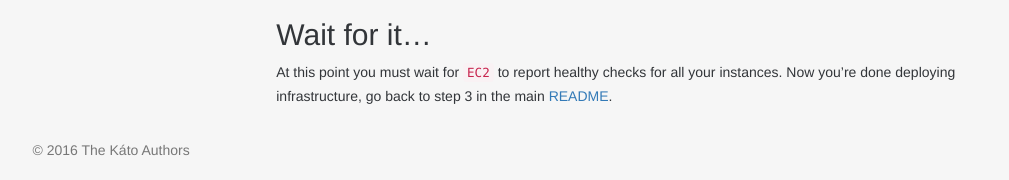
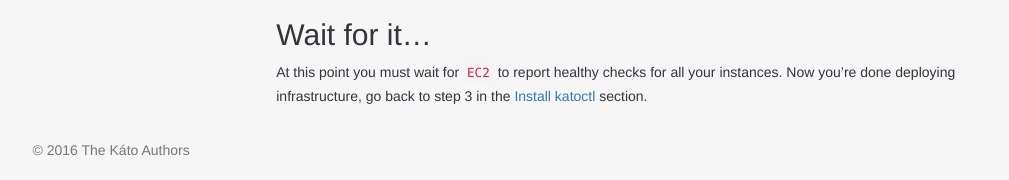
Before and after one commit to h0tbird/coreseed, a Jekyll site: the page built from docs/docs/ec2.md, in a window 1280 px wide. Shown: the part 1897-2077 px from the top of the page, without its empty margins (135-1144 px from the left). Built offline with Jekyll 4.4.1, drawn with Linux system fonts in a browser that asks for light colours; nearby versions of some CDN libraries; some web fonts are replaced; Markdown is read by kramdown in place of the engine named in the settings.

Commit message:
Update docs
Fix links

Rephrase caption

````diff
--- a/docs/docs/ec2.md
+++ b/docs/docs/ec2.md
@@ -95,4 +95,4 @@ katoctl ec2 add \
 ```
 
 ## Wait for it...
-At this point you must wait for `EC2` to report healthy checks for all your instances. Now you're done deploying infrastructure, go back to step 3 in the main [README](https://github.com/katosys/kato/blob/master/README.md#3-pre-flight-checklist).
+At this point you must wait for `EC2` to report healthy checks for all your instances. Now you're done deploying infrastructure, go back to step 3 in the [Install katoctl]({{ site.baseurl}}/docs) section.
````
Also changed, not shown: docs/docs/index.md (+0 -1 lines), docs/docs/recover_quorum.md (+1 -1 lines), docs/docs/vagrant.md (+1 -1 lines).
